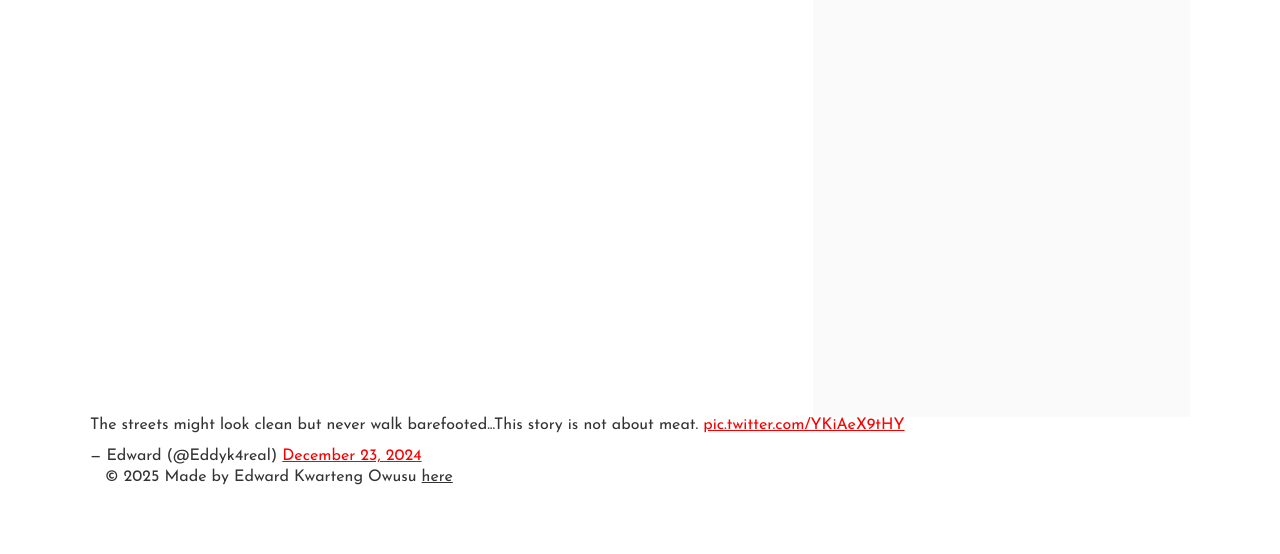
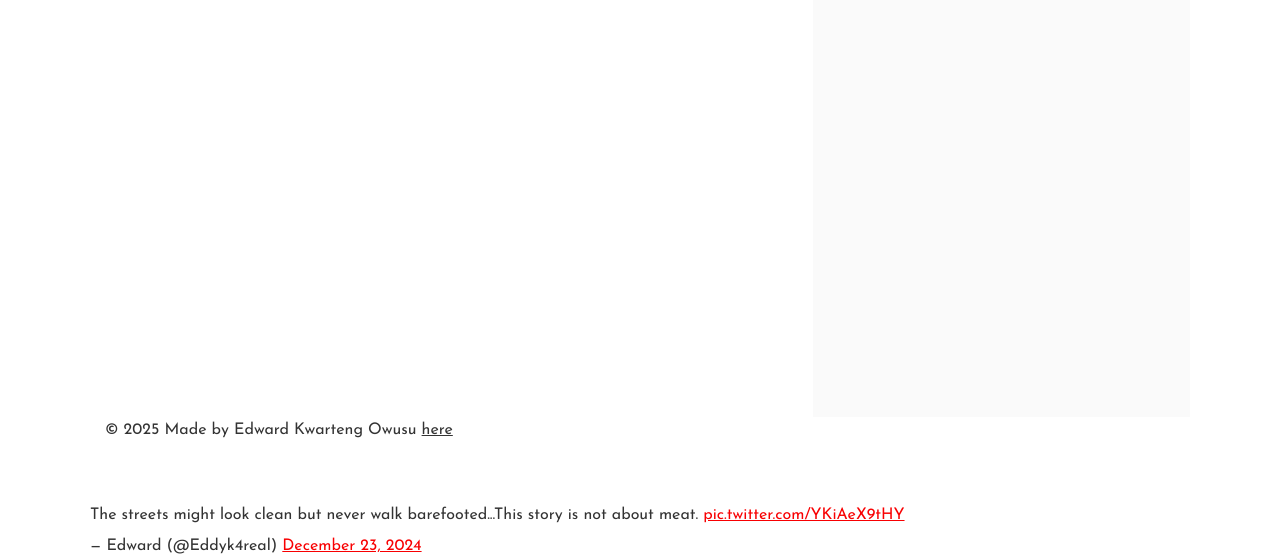
Before and after one commit to Eddykwartofficial/alx_html_css, a plain HTML site: page css_basic/tweets.html in a window 1280 px wide. Shown: the part 246-800 px from the top of the page. Drawn offline with Linux system fonts and the light colour scheme.

Commit message:
Update tweets.html

```diff
--- a/css_basic/tweets.html
+++ b/css_basic/tweets.html
@@ -31,12 +31,13 @@
   </aside>
   </main>
 
-    <blockquote class="twitter-tweet"><p lang="en" dir="ltr">The streets might look clean but never walk barefooted...This story is not about meat. <a href="https://t.co/YKiAeX9tHY">pic.twitter.com/YKiAeX9tHY</a></p>&mdash; Edward (@Eddyk4real) <a href="https://twitter.com/Eddyk4real/status/1871128018254713256?ref_src=twsrc%5Etfw">December 23, 2024</a></blockquote> <script async src="https://platform.twitter.com/widgets.js" charset="utf-8"></script>
     <footer class="clearfix">
   <div class="container">
     <p>&copy; 2025 Made by Edward Kwarteng Owusu <a href="https://www.yamoransamodel.com" target="_blank">here</a></p>
   </div>
 </footer>
 
+<twitter-tweets>    <blockquote class="twitter-tweet"><p lang="en" dir="ltr">The streets might look clean but never walk barefooted...This story is not about meat. <a href="https://t.co/YKiAeX9tHY">pic.twitter.com/YKiAeX9tHY</a></p>&mdash; Edward (@Eddyk4real) <a href="https://twitter.com/Eddyk4real/status/1871128018254713256?ref_src=twsrc%5Etfw">December 23, 2024</a></blockquote> <script async src="https://platform.twitter.com/widgets.js" charset="utf-8"></script>
+</twitter-tweets>
 </body>
 </html>
```
